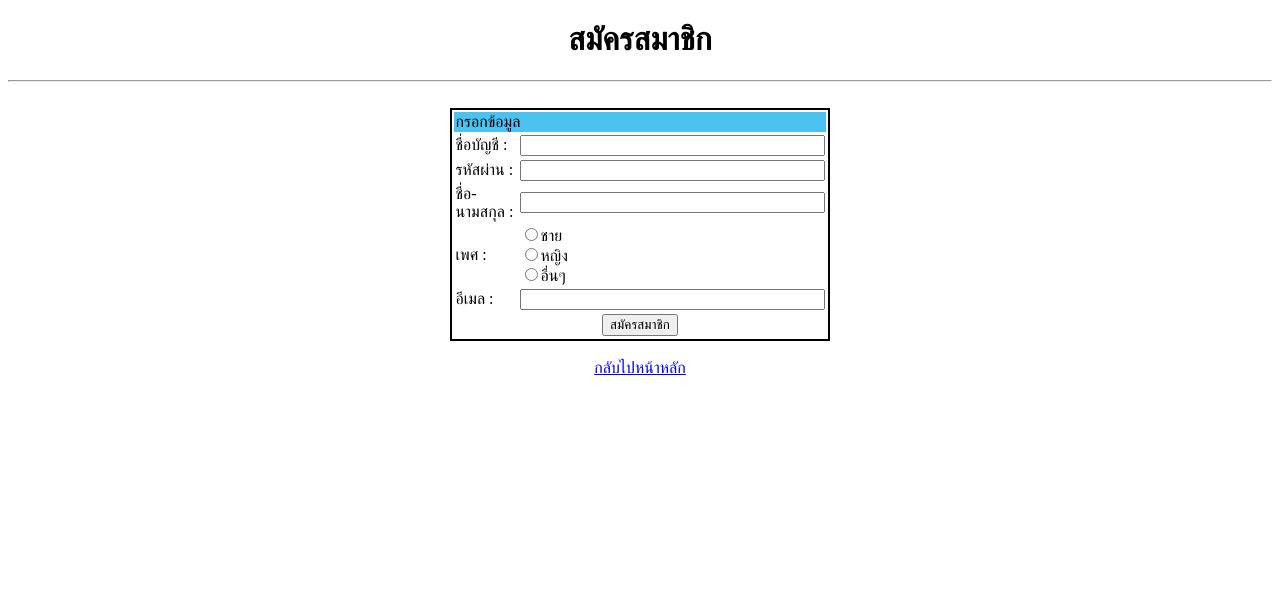
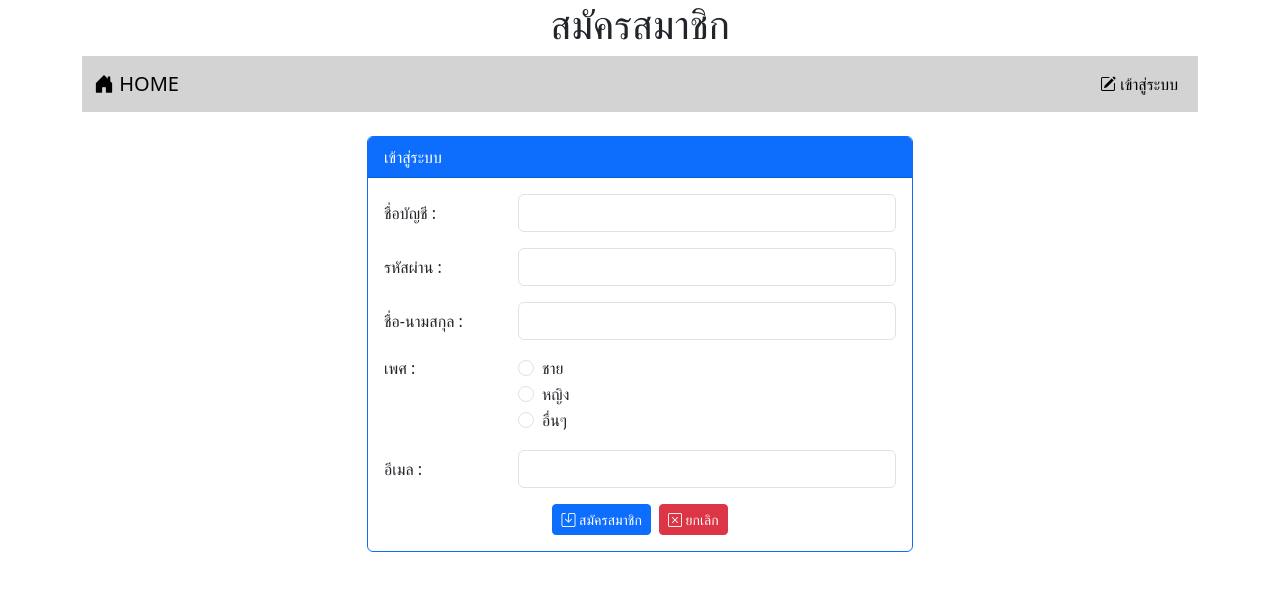
Before and after one commit to MaiRuMaiChii/Webboard_Wachi, a PHP site: page /register.php in a window 1280 px wide. Shown: the top 591 px of the page. Run offline with PHP 8.4, Linux system fonts and the light colour scheme.

Commit message:
Work8 Update_register.php
Work8 Update_register.php and register_save.php

```diff
--- a/register.php
+++ b/register.php
@@ -1,4 +1,4 @@
-<?php
+    <?php
     session_start();
     if(isset($_SESSION['id'])){
         header("location:index.php");
@@ -9,31 +9,83 @@
 <!DOCTYPE html>
 <html lang="en">
 <head>
+    <link href="https://cdn.jsdelivr.net/npm/bootstrap@5.3.3/dist/css/bootstrap.min.css" rel="stylesheet" integrity="sha384-QWTKZyjpPEjISv5WaRU9OFeRpok6YctnYmDr5pNlyT2bRjXh0JMhjY6hW+ALEwIH" crossorigin="anonymous">
+    <script src="https://cdn.jsdelivr.net/npm/bootstrap@5.3.3/dist/js/bootstrap.bundle.min.js" integrity="sha384-YvpcrYf0tY3lHB60NNkmXc5s9fDVZLESaAA55NDzOxhy9GkcIdslK1eN7N6jIeHz" crossorigin="anonymous"></script>
+    <link rel="stylesheet" href="https://cdn.jsdelivr.net/npm/bootstrap-icons@1.11.3/font/bootstrap-icons.min.css">
     <meta charset="UTF-8">
     <meta name="viewport" content="width=device-width, initial-scale=1.0">
     <title>register</title>
 </head>
 <body>
+
+<div class="container-lg">
     <h1 style="text-align: center;">สมัครสมาชิก</h1>
-    <hr>
-    <br>
-    <form>
-        <table style="border: 2px solid black; width: 30%;" align="center">
-            <tr><td colspan="2" style="background-color: rgb(76, 194, 241);">กรอกข้อมูล</td></tr>
-            <tr><td>ชื่อบัญชี : </td><td><input type="text" name="account" size="35" required></td></tr>
-            <tr><td>รหัสผ่าน : </td><td><input type="password" name="pwd" size="35" required></td></tr>
-            <tr><td>ชื่อ-นามสกุล : </td><td><input type="text" name="name" size="35" required></td></tr>
-            <tr><td>เพศ :</td>
-            <td>
-                <input type="radio" name="gender" value="m">ชาย  <br>
-                <input type="radio" name="gender" value="fm">หญิง <br>
-                <input type="radio" name="gender" value="a">อื่นๆ
-            </td></tr>
-            <tr><td>อีเมล : </td><td><input type="email" name="mail" size="35" required></td></tr>
-            <tr><td colspan="2" align="center"><input type="submit" value="สมัครสมาชิก" ></td></tr>
-        </table>
-    </form>
-    <br>
-    <div style="text-align: center;"><a href="index.php">กลับไปหน้าหลัก</a></div>
+    <?php
+        include "nav.php"
+    ?>
+    <div class="row mt-4">
+        <div class="col-lg-3 col-md-2 col-sm-1"></div>
+        <div class="col-lg-6 col-md-8 col-sm-10">
+            <div class="card border-primary">
+                <div class="card-header bg-primary text-white">เข้าสู่ระบบ</div>
+                <div class="card-body">
+                    <form action="register_save.php" method="post">
+                        <div class="row">
+                            <label for="user" class="col-lg-3 col-form-label">ชื่อบัญชี : </label>
+                            <div class="col-lg-9">
+                                <input id="user" type="text" name="login" class="form-control" require>
+                            </div>
+                        </div>
+                        <div class="row mt-3">
+                            <label for="ps" class="col-lg-3 col-form-label">รหัสผ่าน : </label>
+                            <div class="col-lg-9">
+                                    <input id="ps" type="password" name="pwd" class="form-control" require>
+                            </div>
+                        </div>
+                        <div class="row mt-3">
+                            <label for="name" class="col-lg-3 col-form-label">ชื่อ-นามสกุล : </label>
+                            <div class="col-lg-9">
+                                    <input id="name" type="text" name="name" class="form-control" require>
+                            </div>
+                        </div>
+                        <div class="row mt-3">
+                            <label class="col-lg-3 form-label">เพศ : </label>
+                            <div class="col-lg-9">
+                                <div class="form-check">
+                                        <input id="f" type="radio" name="gender" value="m" class="form-check-input" required>
+                                        <label for="f" class="form-check-label">ชาย</label>
+                                </div>
+                                <div class="form-check">
+                                        <input id="m" type="radio" name="gender" value="f" class="form-check-input" required>
+                                        <label for="m" class="form-check-label">หญิง</label>
+                                </div>
+                                <div class="form-check">
+                                        <input id="o" type="radio" name="gender" value="o" class="form-check-input" required>
+                                        <label for="o" class="form-check-label">อื่นๆ</label>
+                                </div>
+                            </div>
+                        </div>
+                        <div class="row mt-3">
+                            <label for="email" class="col-lg-3 col-form-label">อีเมล : </label>
+                            <div class="col-lg-9">
+                                <input id="email" type="email" name="email" class="form-control" required>
+                            </div>
+                        </div>
+                        <div class="row mt-3">
+                            <div class="col-lg-12 d-flex justify-content-center">
+                                <button type="submit" class="btn btn-primary btn-sm me-2">
+                                    <i class="bi bi-save"></i> สมัครสมาชิก</button>
+                                <button type="reset" class="btn btn-danger btn-sm">
+                                    <i class="bi bi-x-square"></i> ยกเลิก</button>
+                            </div>
+                        </div>
+                    </form>
+                </div>
+            </div>
+        </div>
+        <div class="col-lg-3 col-md-2 col-sm-1">
+ </div>
+<br>
+</div>
 </body>
 </html>
```
Also changed, not shown: register_save.php (added, +18 -0 lines), webboard.sql (+1 -139 lines).
